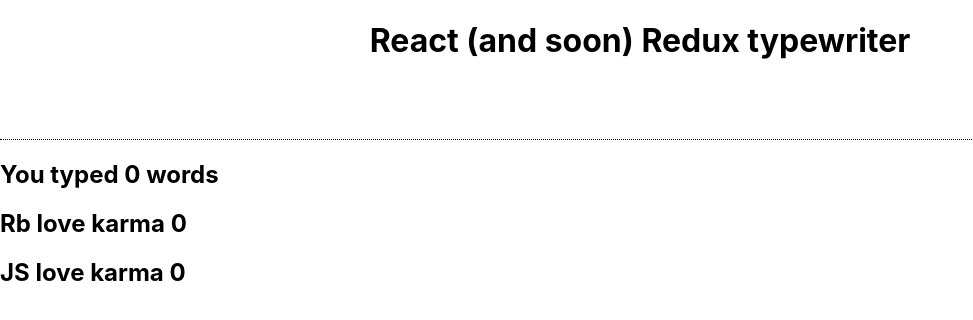
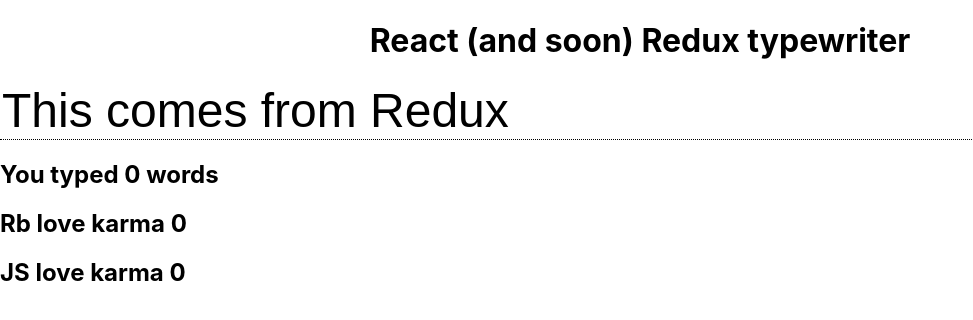
Before and after one commit to learn-co-students/introduction-to-redux-080618, a React (Create React App) app: page / in a window 1280 px wide. Shown: the top 320 px of the page, without its empty margins (0-973 px from the left). Built offline with nearby package versions, Linux system fonts and the light colour scheme.

Commit message:
Connect Typewriter component to redux store

```diff
--- a/src/Components/Typewriter.js
+++ b/src/Components/Typewriter.js
@@ -2,8 +2,9 @@
 import Keyboard from "./Keyboard";
 import WordCount from "./WordCount";
 import RbOrJs from "./RbOrJS";
+import { connect } from "react-redux";
 
-export default class Typewriter extends Component {
+class Typewriter extends Component {
   state = {
     keyboardInputValue: ""
   };
@@ -15,7 +16,7 @@
     return (
       <>
         <Keyboard
-          keyboardInputValue={this.state.keyboardInputValue}
+          keyboardInputValue={this.props.keyboardInputValue}
           handleKeyboardInput={this.handleKeyboardInput}
         />
         <WordCount keyboardInputValue={this.state.keyboardInputValue} />
@@ -24,3 +25,9 @@
     );
   }
 }
+
+function mapStateToProps(state) {
+  return { keyboardInputValue: state.keyboardInputValue };
+}
+
+export default connect(mapStateToProps)(Typewriter);
--- a/src/reducers/keyboardInputValue.js
+++ b/src/reducers/keyboardInputValue.js
@@ -1,5 +1,5 @@
 export default function keyboardInputValue(
-  state = "The default value",
+  state = "This comes from Redux",
   action
 ) {
   switch (action.type) {
```
